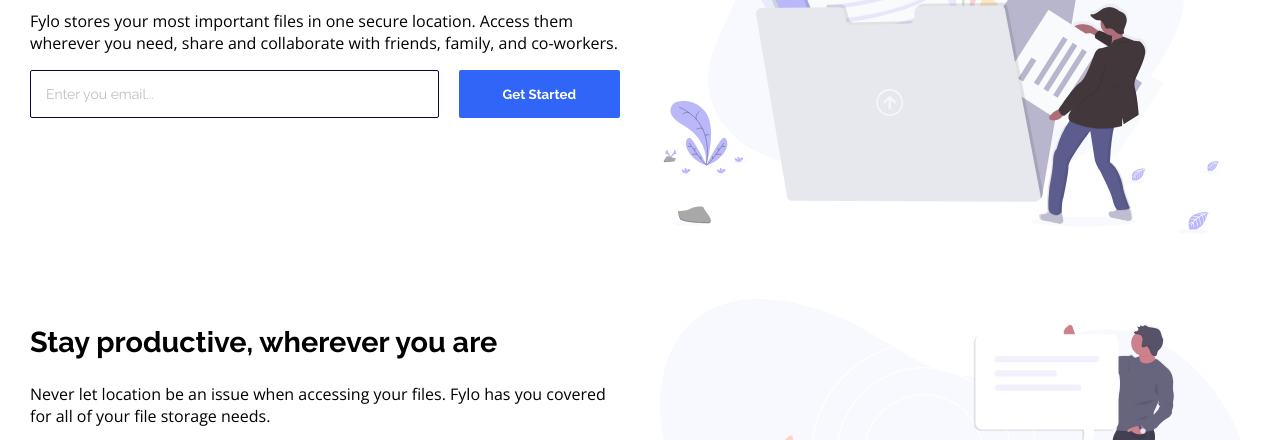
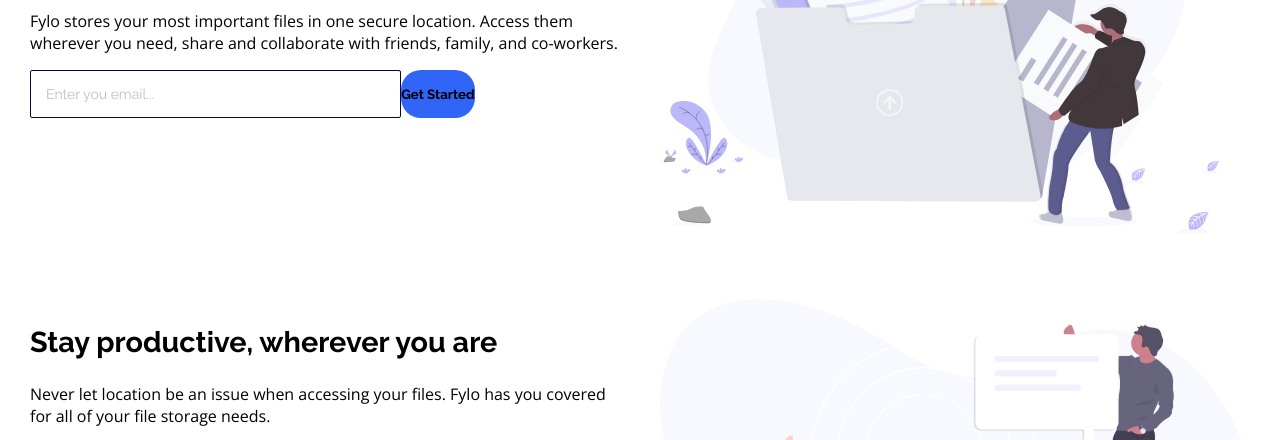
Before and after one commit to prizma-ru/fylo_landing_-page, a plain HTML site: page site/index.html in a window 1280 px wide. Shown: the part 347-787 px from the top of the page. Drawn offline with nearby package versions, Linux system fonts and the light colour scheme.

Commit message:
commit 01112020

```diff
--- a/site/style/style.css
+++ b/site/style/style.css
@@ -105,15 +105,15 @@ input::placeholder{
 
 }
 button{
-    flex: 0.3;
+
     background-color:  hsl(224, 93%, 58%);
-    border-radius: 2px;
+    border-radius: 20px;
     padding: 15px 0;
     border: none;
-    margin-left: 20px;
+    margin-left: 0 auto;
     font-family: 'Raleway', sans-serif;
     font-weight: 700;
-    color: #ffffff;
+    color: var();
 
 
 }
```
Also changed, not shown: 1 other file.
